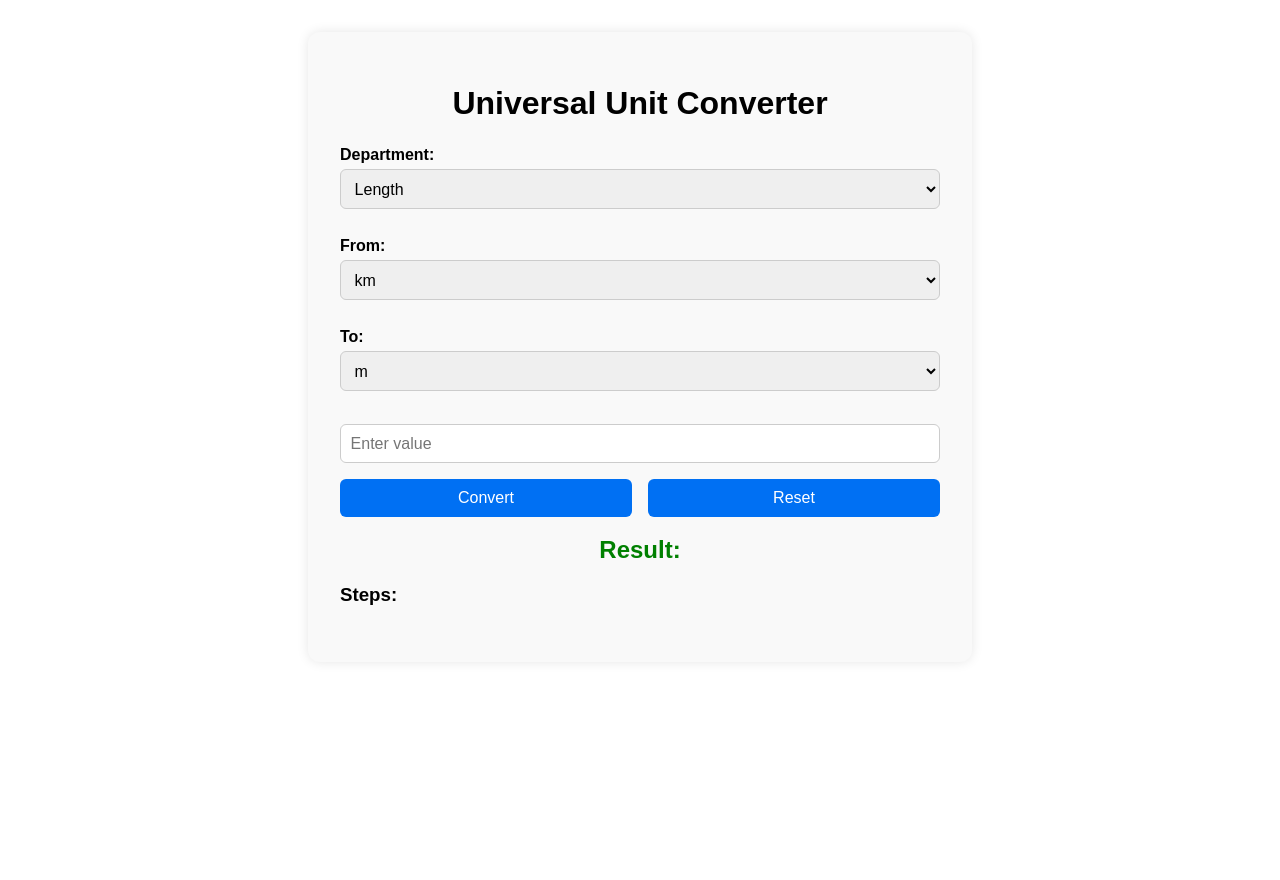
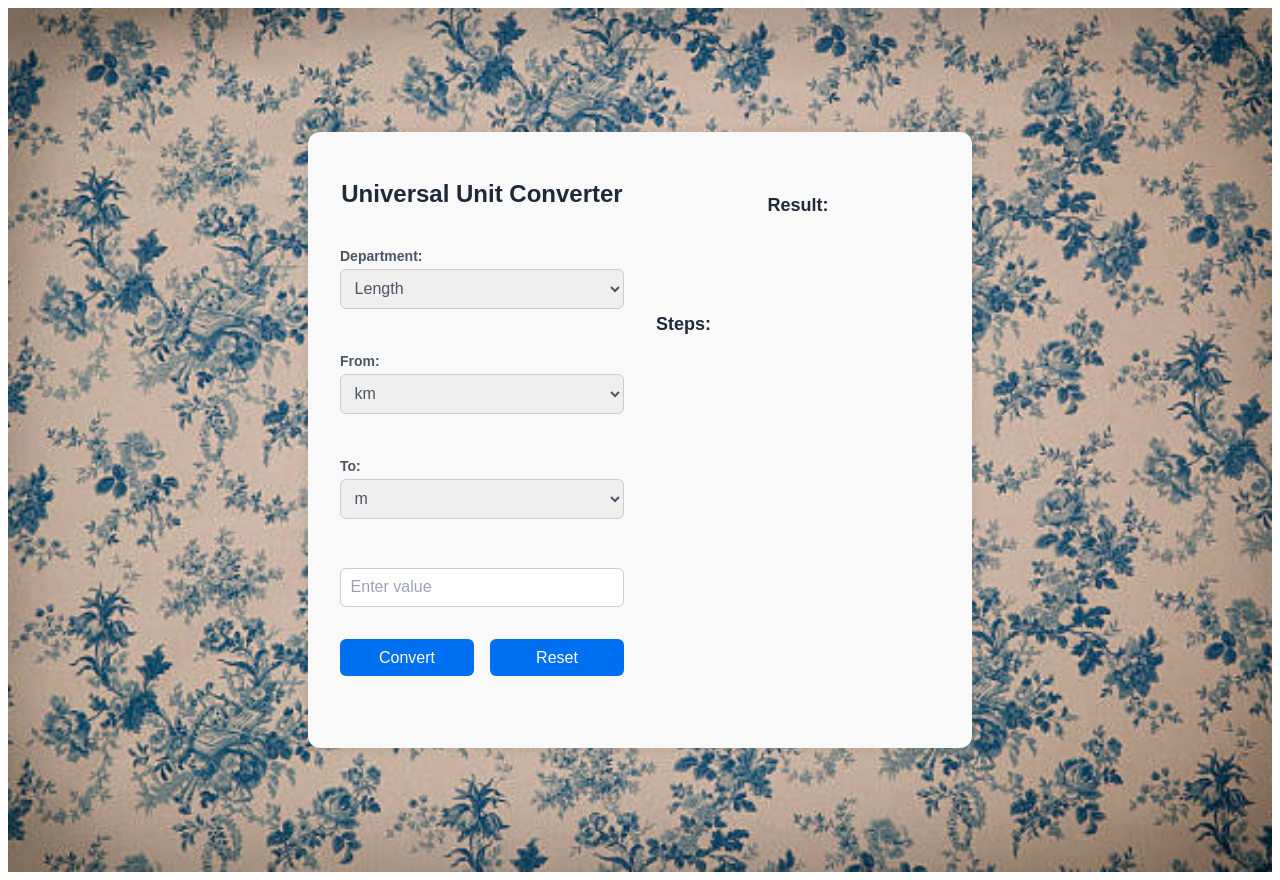
Before and after one commit to hagerSe/universal-Conversion, a Next.js app: page / in a window 1280 px wide. Before the commit the page ends 800 px from the top, so only its background shows below. Built offline with nearby package versions, Linux system fonts and the light colour scheme.

Commit message:
Update styles or code

```diff
--- a/app/page.module.css
+++ b/app/page.module.css
@@ -1,5 +1,21 @@
-.container {
-  max-width: 600px;
+.mainContainer {
+  min-height: 100vh;
+  background-image: url(/background.jpg);
+  background-size: cover;
+  background-position: center;
+  background-repeat: no-repeat;
+  display: flex;
+  align-items: center;
+  justify-content: center;
+  padding: 2rem;
+}
+
+.converterWrapper {
+  display: flex;
+  flex-direction: row;
+  gap: 2rem;
+  max-width: 600px; /* Retained from provided CSS, adjustable based on image */
+  width: 100%;
   margin: 2rem auto;
   padding: 2rem;
   border-radius: 12px;
@@ -8,19 +24,48 @@
   box-shadow: 0 0 12px rgba(0, 0, 0, 0.1);
 }
 
-.container h1 {
+.inputSection {
+  flex: 1;
+  display: flex;
+  flex-direction: column;
+  gap: 1rem;
+}
+
+.inputSection .formGroup:first-child {
+  margin-top: 1.5rem; /* Space above Department */
+}
+
+.outputSection {
+  flex: 1;
+  display: flex;
+  flex-direction: column;
+  gap: 1.5rem;
+}
+
+.title {
+  font-size: 1.5rem;
+  font-weight: 600;
   text-align: center;
   margin-bottom: 1.5rem;
+  color: #1f2937;
 }
 
-.container label {
+.formGroup {
+  display: flex;
+  flex-direction: column;
+  gap: 0.75rem;
+}
+
+.label {
   display: block;
   margin-bottom: 0.75rem;
   font-weight: 600;
+  font-size: 0.875rem;
+  color: #4b5563;
 }
 
-.container select,
-.container input {
+.select,
+.input {
   width: 100%;
   padding: 0.6rem;
   margin-top: 0.3rem;
@@ -29,15 +74,27 @@
   border-radius: 6px;
   font-size: 1rem;
   box-sizing: border-box;
+  color: #4b5563;
 }
 
-.container .buttonGroup {
+.select:focus,
+.input:focus {
+  outline: none;
+  border-color: #0070f3;
+  box-shadow: 0 0 0 2px rgba(0, 112, 243, 0.5);
+}
+
+.input::placeholder {
+  color: #9ca3af;
+}
+
+.buttonGroup {
   display: flex;
   justify-content: space-between;
   gap: 1rem;
 }
 
-.container button {
+.button {
   flex: 1;
   padding: 0.6rem;
   background-color: #0070f3;
@@ -49,13 +106,44 @@
   font-size: 1rem;
 }
 
-.container button:hover {
+.button:hover {
   background-color: #005bb5;
 }
 
-.container .result {
+.subtitle {
+  font-size: 1.125rem;
+  font-weight: 600;
+  color: #1f2937;
+}
+
+.result {
   margin-top: 1rem;
-  font-weight: bold;
-  color: green;
   text-align: center;
 }
+
+.resultText {
+  font-size: 2rem;
+  font-weight: bold;
+  color: red;
+}
+
+.steps {
+  margin-top: 1.5rem;
+}
+
+.stepsList {
+  list-style: decimal;
+  padding-left: 1.5rem;
+  color: #4b5563;
+}
+
+.stepItem {
+  font-size: 0.875rem;
+  margin-bottom: 0.5rem;
+}
+
+@media (max-width: 768px) {
+  .converterWrapper {
+    flex-direction: column;
+  }
+}
--- a/app/page.tsx
+++ b/app/page.tsx
@@ -130,7 +130,6 @@ export default function UnitConverter() {
     let explanation: string[] = [];
 
     if (department === 'Temperature') {
-      // Temperature special cases with explanation
       if (inputUnit === 'C' && outputUnit === 'K') {
         converted = value + 273.15;
         explanation = [
@@ -192,7 +191,6 @@ export default function UnitConverter() {
     setSteps([]);
   };
 
-  // Update units when department changes
   React.useEffect(() => {
     const units = Object.keys(departments[department].units);
     setInputUnit(units[0]);
@@ -203,7 +201,7 @@ export default function UnitConverter() {
   }, [department]);
 
   return (
-    <main className={styles.container}>
+    <main className={styles.mainContainer}>
       <Head>
         <title>Universal Unit Converter</title>
         <meta name="description" content="Convert units across 17 physical departments." />
@@ -214,62 +212,70 @@ export default function UnitConverter() {
         ></script>
       </Head>
 
-      <h1>Universal Unit Converter</h1>
+      <div className={styles.converterWrapper}>
+        <div className={styles.inputSection}>
+          <h1 className={styles.title}>Universal Unit Converter</h1>
 
-      <label>
+          <div className={styles.formGroup}>
+            <label className={styles.label}>
               Department:
-        <select value={department} onChange={(e) => setDepartment(e.target.value)}>
+              <select
+                className={styles.select}
+                value={department}
+                onChange={(e) => setDepartment(e.target.value)}
+              >
                 {Object.keys(departments).map((key) => (
                   <option key={key} value={key}>{key}</option>
                 ))}
               </select>
             </label>
+          </div>
 
-      <label>
+          <div className={styles.formGroup}>
+            <label className={styles.label}>
               From:
-        <select value={inputUnit} onChange={(e) => setInputUnit(e.target.value)}>
+              <select
+                className={styles.select}
+                value={inputUnit}
+                onChange={(e) => setInputUnit(e.target.value)}
+              >
                 {Object.keys(departments[department].units).map((unit) => (
                   <option key={unit} value={unit}>{unit}</option>
                 ))}
               </select>
             </label>
+          </div>
 
-      <label>
+          <div className={styles.formGroup}>
+            <label className={styles.label}>
               To:
-        <select value={outputUnit} onChange={(e) => setOutputUnit(e.target.value)}>
+              <select
+                className={styles.select}
+                value={outputUnit}
+                onChange={(e) => setOutputUnit(e.target.value)}
+              >
                 {Object.keys(departments[department].units).map((unit) => (
                   <option key={unit} value={unit}>{unit}</option>
                 ))}
               </select>
             </label>
+          </div>
 
+          <div className={styles.formGroup}>
             <input
+              className={styles.input}
               type="number"
               placeholder="Enter value"
               value={inputValue}
               onChange={(e) => setInputValue(e.target.value)}
             />
+          </div>
 
           <div className={styles.buttonGroup}>
-        <button onClick={handleConvert}>Convert</button>
-        <button onClick={handleReset}>Reset</button>
+            <button className={styles.button} onClick={handleConvert}>Convert</button>
+            <button className={styles.button} onClick={handleReset}>Reset</button>
           </div>
 
-      <div className={styles.result}>
-        <h2>Result:</h2>
-        <p>{result}</p>
-      </div>
-
-      <div className={styles.steps}>
-        <h3>Steps:</h3>
-        <ol>
-          {steps.map((step, idx) => (
-            <li key={idx}>{step}</li>
-          ))}
-        </ol>
-      </div>
-
-      {/* Google AdSense Block */}
           <ins
             className="adsbygoogle"
             style={{ display: 'block', marginTop: '1.5rem' }}
@@ -278,6 +284,24 @@ export default function UnitConverter() {
             data-ad-format="auto"
             data-full-width-responsive="true"
           ></ins>
+        </div>
+
+        <div className={styles.outputSection}>
+          <div className={styles.result}>
+            <h2 className={styles.subtitle}>Result:</h2>
+            <p className={styles.resultText}>{result}</p>
+          </div>
+
+          <div className={styles.steps}>
+            <h3 className={styles.subtitle}>Steps:</h3>
+            <ol className={styles.stepsList}>
+              {steps.map((step, idx) => (
+                <li key={idx} className={styles.stepItem}>{step}</li>
+              ))}
+            </ol>
+          </div>
+        </div>
+      </div>
     </main>
   );
 }
```
Also changed, not shown: public/background.jpg (added). Lines whose indentation alone changed are shown as unchanged.
